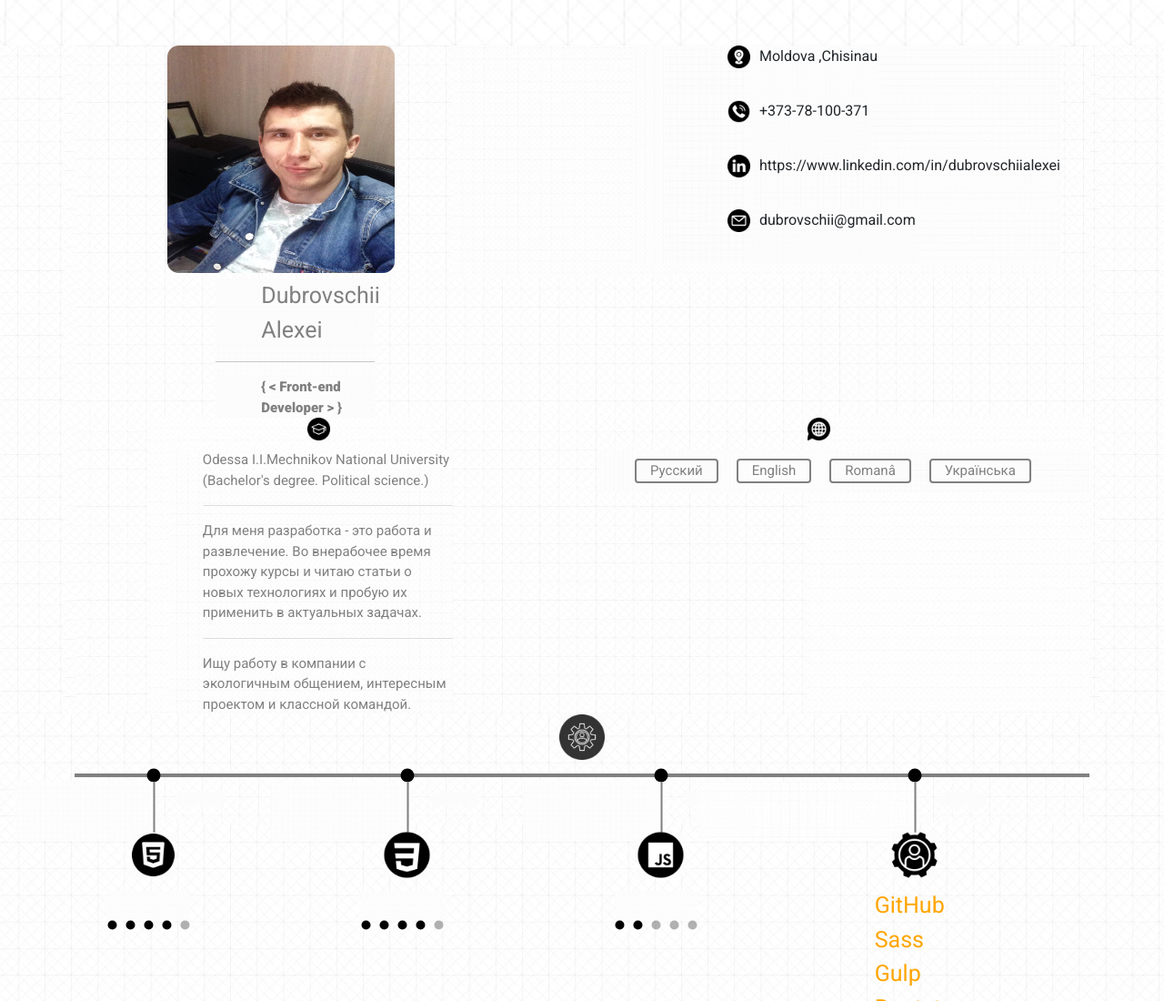
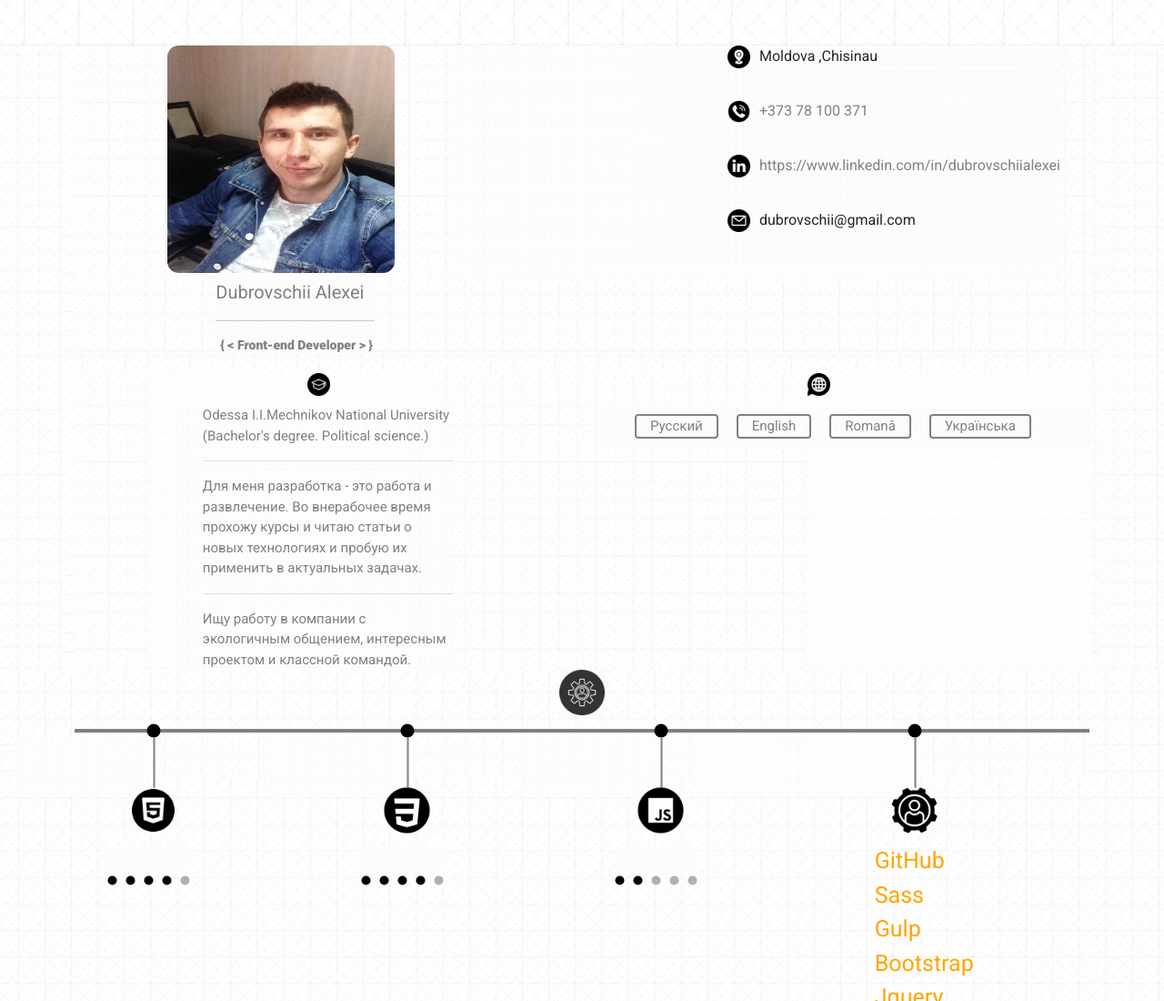
Before and after one commit to AlDsky/AlDsky.github.io, a plain HTML site: page index.html in a window 1280 px wide. Shown: the top 1100 px of the page at 91% size. Drawn offline with Linux system fonts and the light colour scheme.

Commit message:
Add files via upload

```diff
--- a/index.html
+++ b/index.html
@@ -32,14 +32,15 @@
                     <div class="promo_item">
                         <img src="icons/telephone-call.png" alt="ph">
                         <li class="promo_li">
-                            +373-78-100-371
+                            <a href="tel:+37378100371" class="promo_phone">
+                            +373 78
+                            100 371 </a>
                             </li>
                     </div>
 
                         <div class="promo_item">
                             <img src="icons/linkedin.png" alt="lk">
-                            <li class="promo_li">
-                                https://www.linkedin.com/in/dubrovschiialexei
+                            <li class="promo_li"><a href="https://www.linkedin.com/in/dubrovschiialexei" class="promo_link">https://www.linkedin.com/in/dubrovschiialexei</a>
                                 </li>
                         </div>
 
```
Also changed, not shown: css/style.css (+1 -1 lines).
